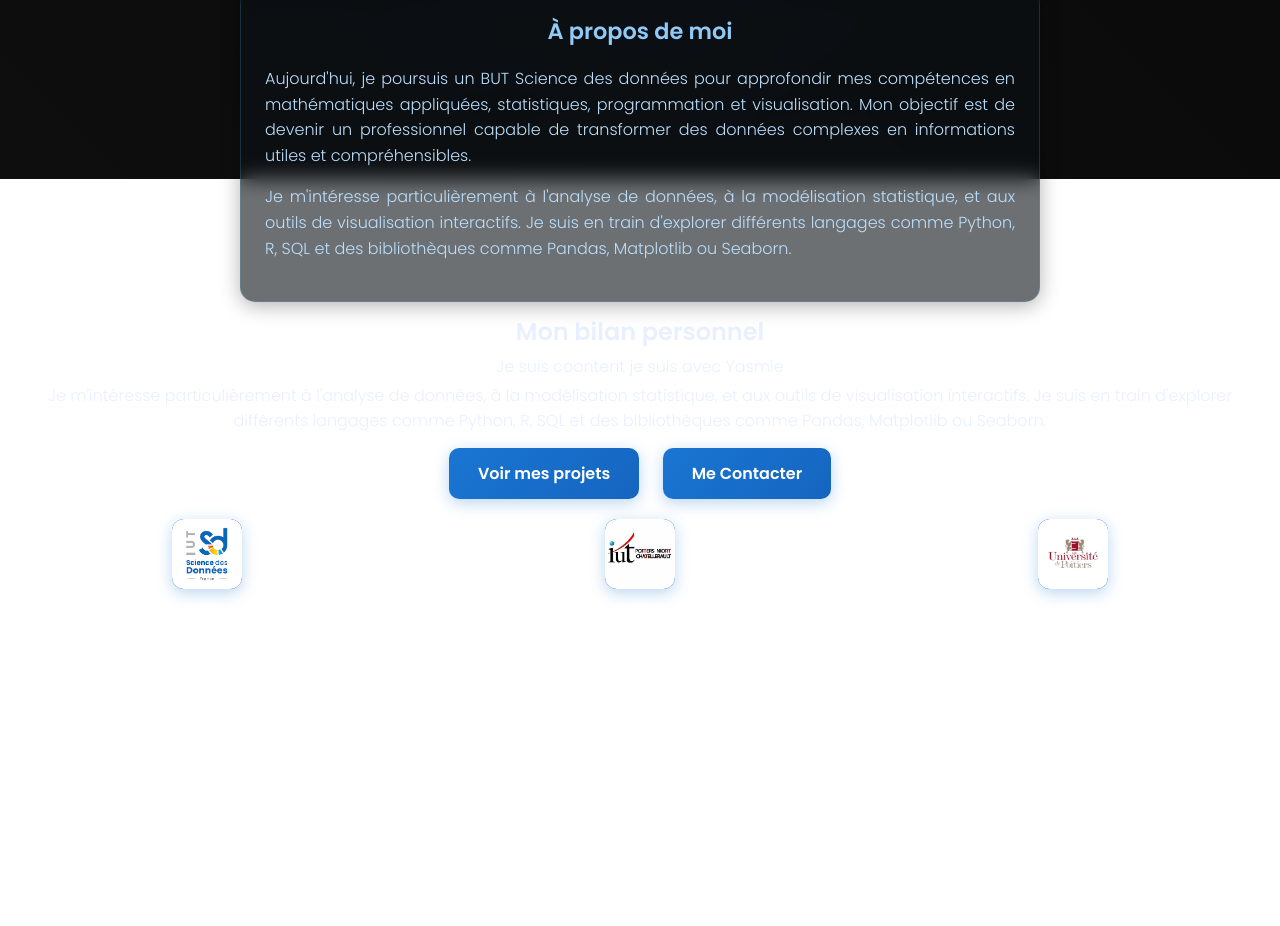
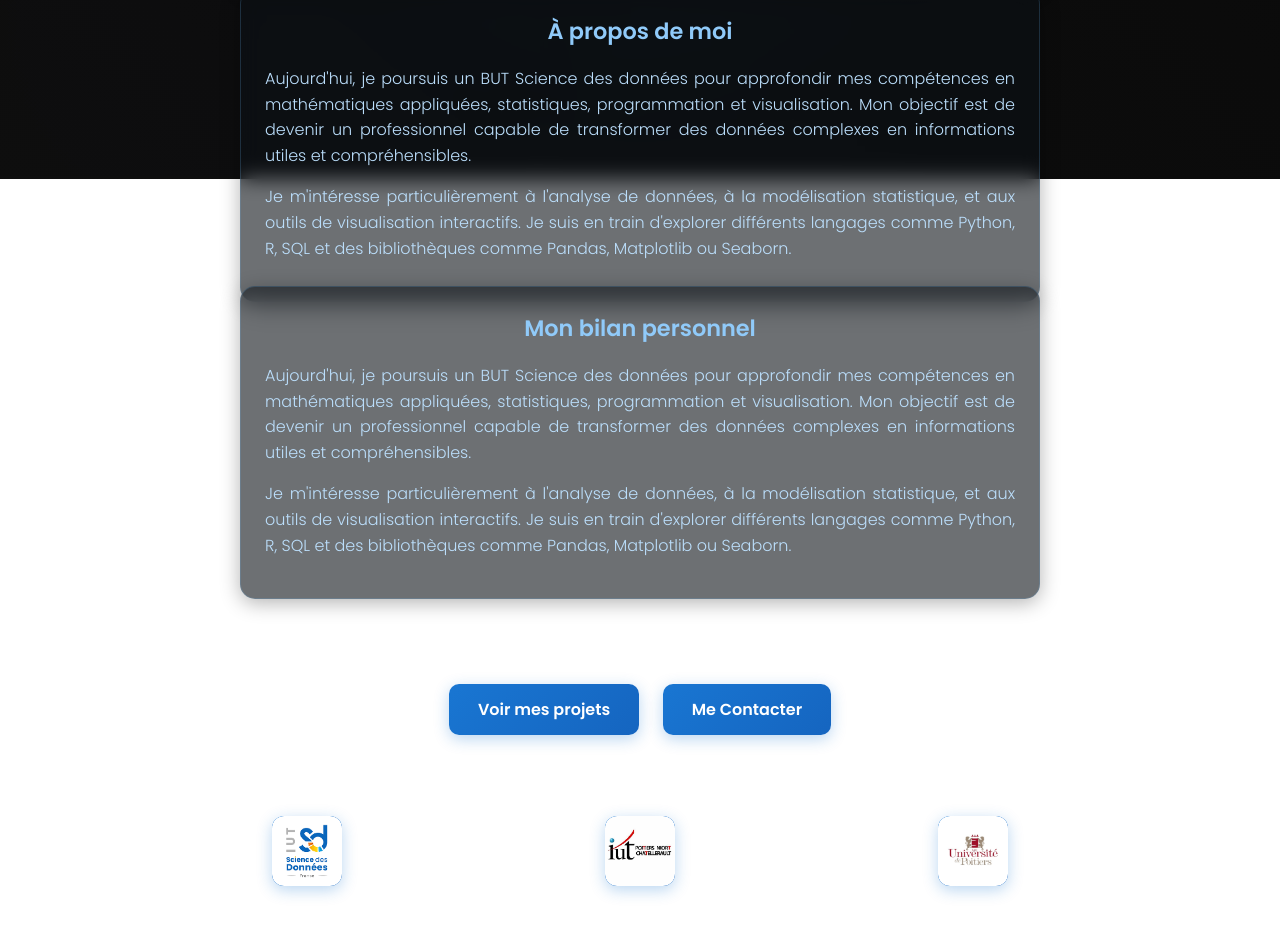
Before and after one commit to theogardere/theogardere.github.io, a plain HTML site: page index.html in a window 1280 px wide. Shown: the part 621-1547 px from the top of the page. Before the commit the page ends 1234 px from the top, so only its background shows below. Drawn offline with Linux system fonts and the light colour scheme.

Commit message:
Update index.html

```diff
--- a/index.html
+++ b/index.html
@@ -664,8 +664,10 @@
       <p>Aujourd'hui, je poursuis un BUT Science des données pour approfondir mes compétences en mathématiques appliquées, statistiques, programmation et visualisation. Mon objectif est de devenir un professionnel capable de transformer des données complexes en informations utiles et compréhensibles.</p>
       <p>Je m'intéresse particulièrement à l'analyse de données, à la modélisation statistique, et aux outils de visualisation interactifs. Je suis en train d'explorer différents langages comme Python, R, SQL et des bibliothèques comme Pandas, Matplotlib ou Seaborn.</p>
     </div>
-    <h2>Mon bilan personnel</h2>
-      <p>Je suis coontent je suis avec Yasmie</p>
+    <section id="about">
+    <div class="presentation">
+      <h2>Mon bilan personnel</h2>
+      <p>Aujourd'hui, je poursuis un BUT Science des données pour approfondir mes compétences en mathématiques appliquées, statistiques, programmation et visualisation. Mon objectif est de devenir un professionnel capable de transformer des données complexes en informations utiles et compréhensibles.</p>
       <p>Je m'intéresse particulièrement à l'analyse de données, à la modélisation statistique, et aux outils de visualisation interactifs. Je suis en train d'explorer différents langages comme Python, R, SQL et des bibliothèques comme Pandas, Matplotlib ou Seaborn.</p>
     </div>
 
```
